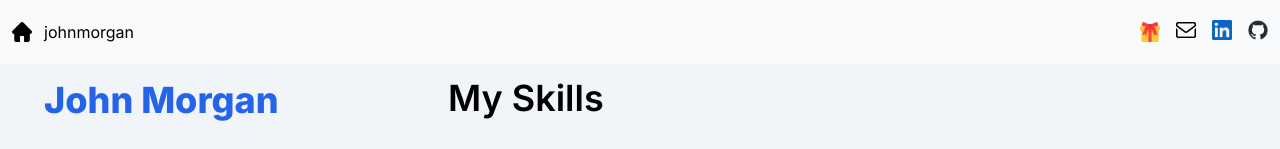
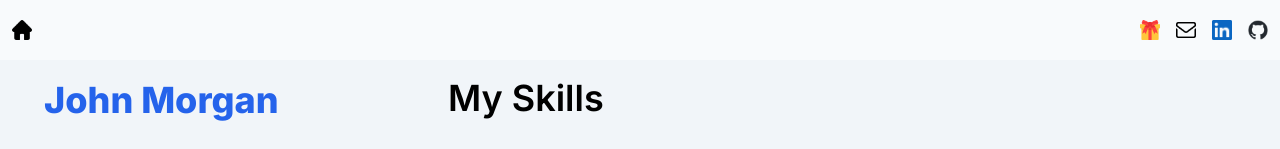
Before and after one commit to johnhm22/iamjohn, a Next.js app: page / in a window 1280 px wide. Shown: the top 149 px of the page. Built offline with nearby package versions, Linux system fonts and the light colour scheme.

Commit message:
Removing name in header

```diff
--- a/app/components/Header.tsx
+++ b/app/components/Header.tsx
@@ -28,7 +28,6 @@ const Header = () => {
             height={20}
             width={20}
           />
-          <div className="invisible sm:visible">johnmorgan</div>
         </Link>
 
         <div className="flex gap-4 cursor-pointer">
```
